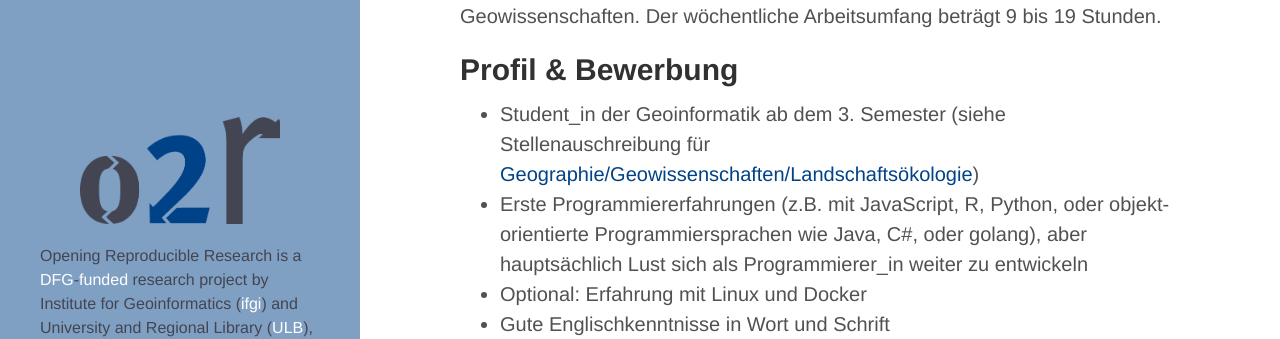
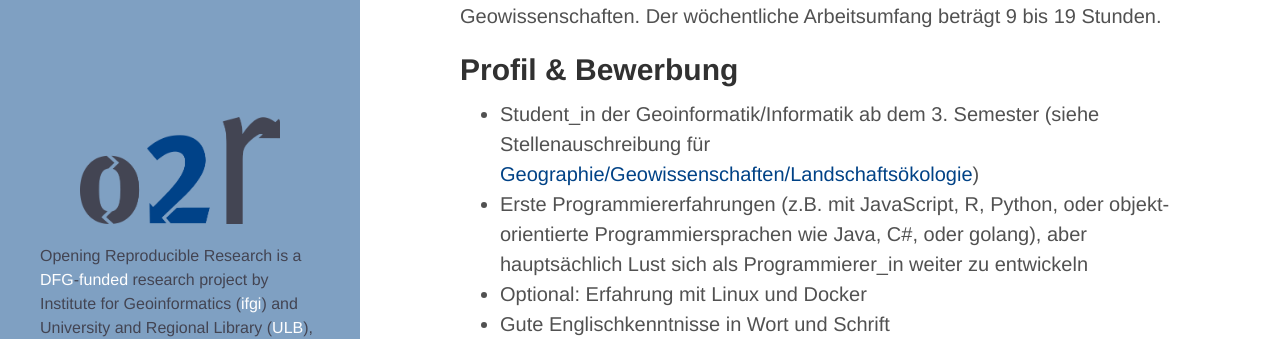
Before and after one commit to o2r-project/o2r-project.github.io, a Jekyll site: the page built from hilfskraft.md, in a window 1280 px wide and 900 px high, scrolled down 432 px. Shown: the part 157-496 px from the top of the window. Built offline with Jekyll 4.4.1, drawn with Linux system fonts in a browser that asks for light colours; nearby versions of some CDN libraries.

Commit message:
mention informatik in hilfskraft

```diff
--- a/hilfskraft.md
+++ b/hilfskraft.md
@@ -21,7 +21,7 @@ Der wöchentliche Arbeitsumfang beträgt 9 bis 19 Stunden.
 
 ## Profil & Bewerbung
 
-- Student_in der Geoinformatik ab dem 3. Semester (siehe Stellenauschreibung für [Geographie/Geowissenschaften/Landschaftsökologie](../hilfskraft-geolok))
+- Student_in der Geoinformatik/Informatik ab dem 3. Semester (siehe Stellenauschreibung für [Geographie/Geowissenschaften/Landschaftsökologie](../hilfskraft-geolok))
 - Erste Programmiererfahrungen (z.B. mit JavaScript, R, Python, oder objekt-orientierte Programmiersprachen wie Java, C#, oder golang), aber hauptsächlich Lust sich als Programmierer_in weiter zu entwickeln
 - Optional: Erfahrung mit Linux und Docker
 - Gute Englischkenntnisse in Wort und Schrift
```
